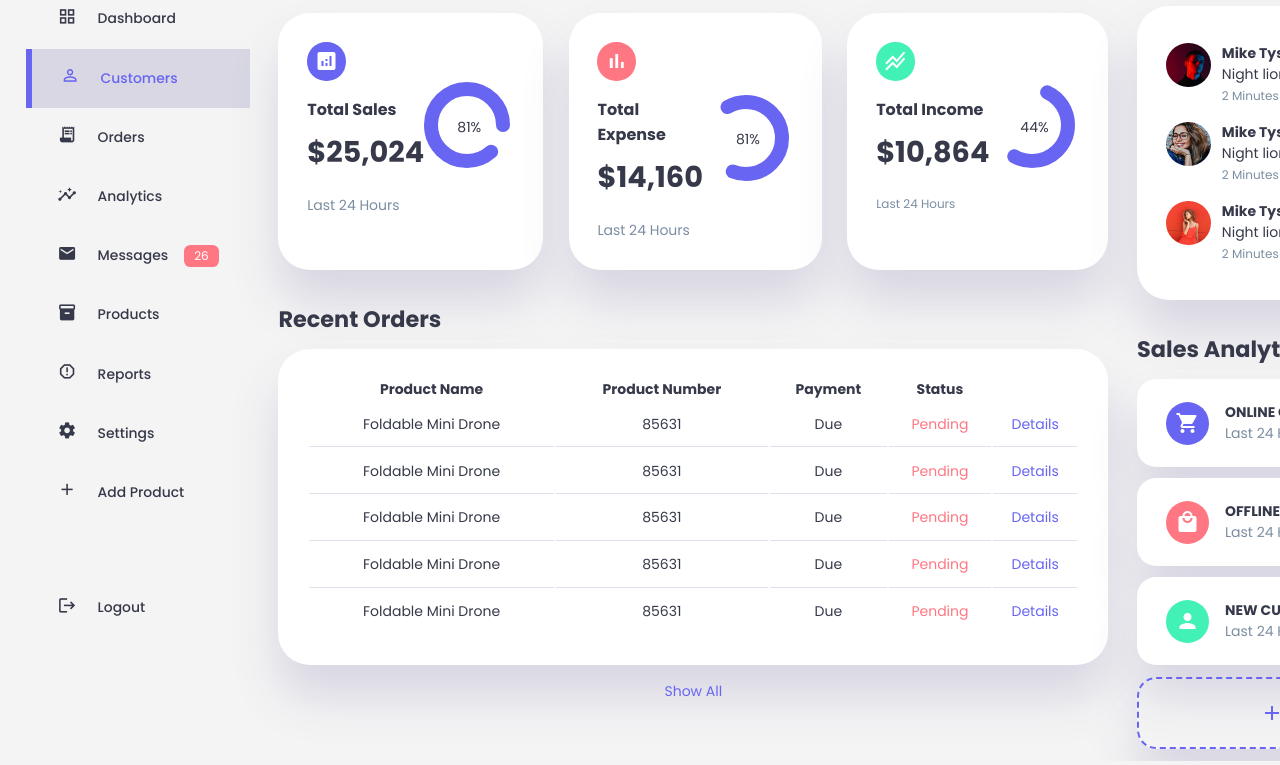
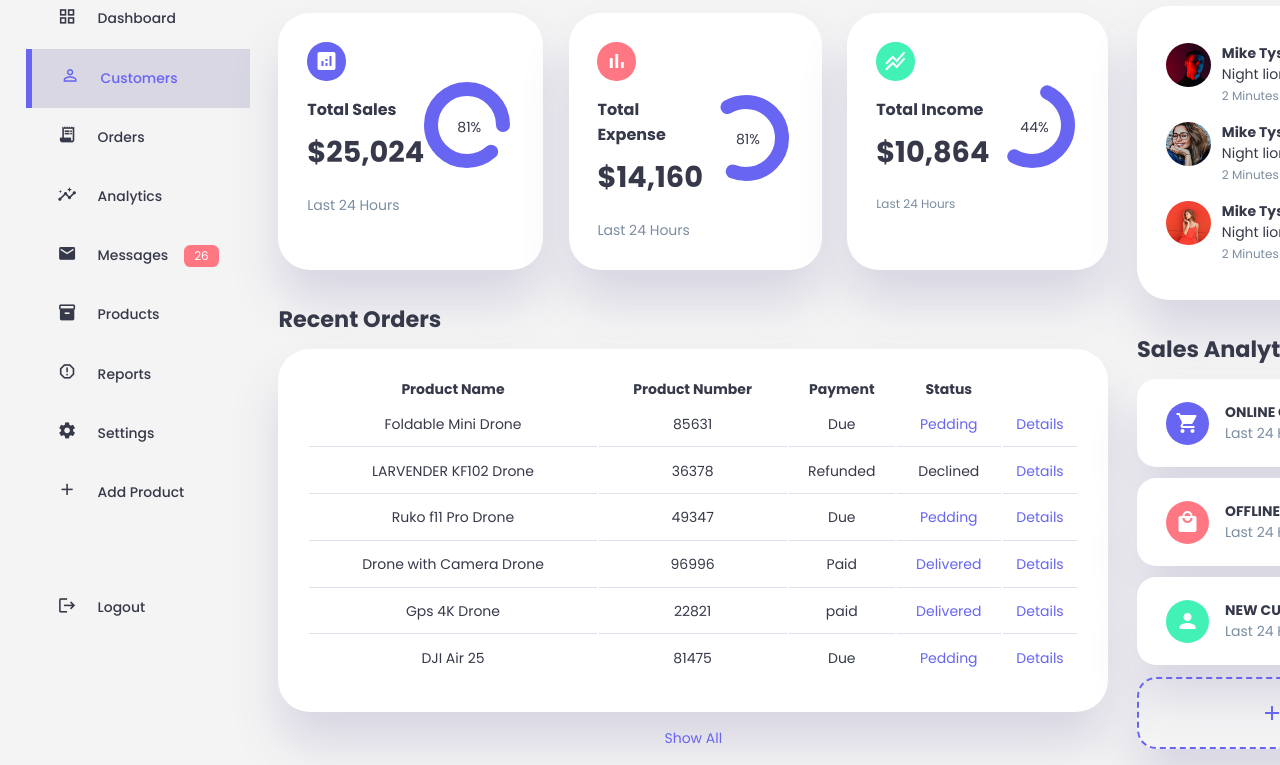
Before and after one commit to wenndev/Dashboard, a website: page index.html in a window 1280 px wide. Shown: the part 121-886 px from the top of the page. Drawn offline with Linux system fonts and the light colour scheme.

Commit message:
add new commit

```diff
--- a/assets/js/index.js
+++ b/assets/js/index.js
@@ -1,23 +1,45 @@
 const sideMenu = document.querySelector("aside");
 const menuBtn = document.querySelector("#menu-btn");
 const closeBtn = document.querySelector("#close-btn");
-
-
+const themeToggler = document.querySelector(".theme-toggler");
 
 
 // show sidebar
-menuBtn.addEventListener('click',() => {
+menuBtn.addEventListener('click', () => {
     sideMenu.style.display = 'block';
 });
 
 // close sidebar
-closeBtn.addEventListener('click',() => {
+closeBtn.addEventListener('click', () => {
     sideMenu.style.display = 'none';
 });
 
+// theme
+themeToggler.addEventListener('click', () => {
 
-// theme
-const themeToggler = document.querySelector(".theme-toggler");
-themeToggler.addEventListener('click',() => {
-    document.body.classList.toggle('.dark-theme-variables');
+    // error
+    document.body.classList.toggle('dark-theme-variables');
+
+    themeToggler.querySelector('span:nth-child(1)').
+    classList.toggle('active');
+
+    themeToggler.querySelector('span:nth-child(2)').
+    classList.toggle('active');
+
 });
+
+// orders in table
+
+Orders.forEach(order => {
+    const tr = document.createElement('tr');
+    const trContent = `
+            <td>${order.productName}</td>
+            <td>${order.productNumber}</td>
+            <td>${order.paymentStatus}</td>
+            <td class=" ${order.shipping === 'Declined' ? 'Danger' : order.shipping === 'pending' ? 'warning' : 'primary'}">${order.shipping}</td>
+            <td class="primary">Details</td>
+        `;
+    tr.innerHTML = trContent;
+    document.querySelector('table tbody').appendChild(tr);
+
+});
--- /dev/null
+++ b/assets/js/orders.js
@@ -0,0 +1,38 @@
+const Orders = [
+    {
+        productName: 'Foldable Mini Drone',
+        productNumber: '85631',
+        paymentStatus:'Due',
+        shipping:'Pedding'
+    },
+    {
+        productName: 'LARVENDER KF102 Drone',
+        productNumber: '36378',
+        paymentStatus:'Refunded',
+        shipping:'Declined'
+    },
+    {
+        productName: 'Ruko f11 Pro Drone',
+        productNumber: '49347',
+        paymentStatus:'Due',
+        shipping:'Pedding'
+    },
+    {
+        productName: 'Drone with Camera Drone',
+        productNumber: '96996',
+        paymentStatus:'Paid',
+        shipping:'Delivered'
+    },
+    {
+        productName: 'Gps 4K Drone',
+        productNumber: '22821',
+        paymentStatus:'paid',
+        shipping:'Delivered'
+    },
+    {
+        productName: 'DJI Air 25',
+        productNumber: '81475',
+        paymentStatus:'Due',
+        shipping:'Pedding'
+    },
+]
--- a/assets/scss/style.scss
+++ b/assets/scss/style.scss
@@ -326,7 +326,7 @@ aside {
 @media screen and (max-width: 768px) {
   .container {
     width: 100%;
-    grid-template-columns: 1fr;
+    grid-template-columns: 1fr ;
   }
 
   aside {
@@ -421,9 +421,9 @@ aside {
       }
 
       .theme-toggler {
-        width: 4.4rem;
+        width: 4.5rem;
         position: absolute;
-        left: 62%;
+        right: 20%;
       }
 
       .profile {
@@ -437,7 +437,7 @@ aside {
   }
 }
 
-/* animation */
+/* animation sidebar*/
 
 @keyframes showMenu {
   to{
--- a/index.html
+++ b/index.html
@@ -153,41 +153,16 @@
                         </tr>
                     </thead>
                     <tbody>
-                        <tr>
+                        <!--
+                            <tr>
                             <td>Foldable Mini Drone</td>
                             <td>85631</td>
                             <td>Due</td>
                             <td class="warning">Pending</td>
                             <td class="primary">Details</td>
                         </tr>
-                        <tr>
-                            <td>Foldable Mini Drone</td>
-                            <td>85631</td>
-                            <td>Due</td>
-                            <td class="warning">Pending</td>
-                            <td class="primary">Details</td>
-                        </tr>
-                        <tr>
-                            <td>Foldable Mini Drone</td>
-                            <td>85631</td>
-                            <td>Due</td>
-                            <td class="warning">Pending</td>
-                            <td class="primary">Details</td>
-                        </tr>
-                        <tr>
-                            <td>Foldable Mini Drone</td>
-                            <td>85631</td>
-                            <td>Due</td>
-                            <td class="warning">Pending</td>
-                            <td class="primary">Details</td>
-                        </tr>
-                        <tr>
-                            <td>Foldable Mini Drone</td>
-                            <td>85631</td>
-                            <td>Due</td>
-                            <td class="warning">Pending</td>
-                            <td class="primary">Details</td>
-                        </tr>
+                        -->
+
                     </tbody>
                 </table>
                 <a href="#">Show All</a>
@@ -309,6 +284,7 @@
             </div>
         </div>
     </div>
+    <script src="./assets/js/orders.js"></script>
     <script src="./assets/js/index.js"></script>
 </body>
 
```
Also changed, not shown: assets/scss/_variables.scss (+33 -29 lines), assets/css/style.css, 1 other file.
